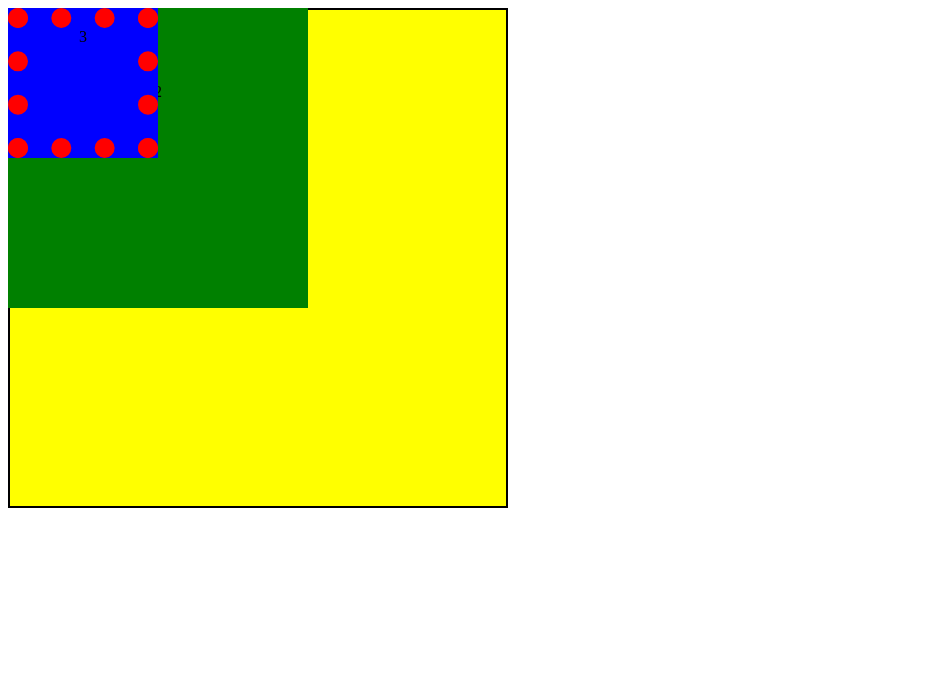
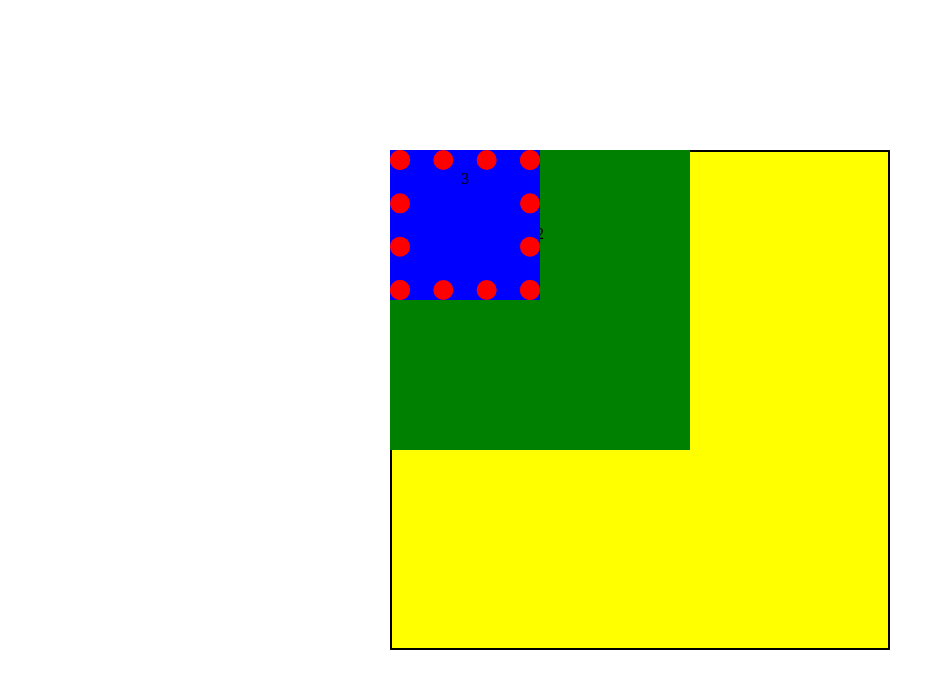
Before and after one commit to m-m-e/m1-1.5-E5, a plain HTML site: page index.html in a window 1280 px wide. Shown: the whole page, without its empty margins (0-945 px from the left). Drawn offline with Linux system fonts and the light colour scheme.

Commit message:
Add css properties to center 1 box

```diff
--- a/style.css
+++ b/style.css
@@ -1,5 +1,16 @@
 .page {
-    width: 500px;
+    margin: 0;
+    /* width: 500px;*/
+    /*
+        Este alto no lo necesitas a no ser que quieras asegurarte que la página tiene al menos el alto del objeto mayor. En ese caso debería ser un min-height y ya que .container tiene posicionaminto absoluto y se sale del flujo, tb necesitaríamos un min-width.
+
+        Le voy a poner un alto y ancho mínimo de 600, para que siempre sobre espacio. Tb le voy a decir que intente ocupar todo el ancho y alto que pueda, pero al menos tiene que ocupar 600x600 si haces más pequeña la ventana verás que aparece scroll
+    */
+    width: 100vw;
+    height: 100vh;
+    min-width: 600px;
+    min-height: 600px;
+    position: relative;
 }
 
 .container {
@@ -7,6 +18,17 @@
     margin: 0;
     width: 500px;
     height: 500px;
+    /*
+        siempre que pongamos un elemento con posicionamiento absolute o fixed necesito ponerle coordenadas horizontales y laterales, por ejmplo left:0; top: 0;
+        Como lo queremos centrado en la pantalla vamos a usar un sistema que funciona muy bien: pongo un left:50%; top: 50%; esto hace que se coloque a partir del 50% horizontal de su contendor y del 50% vertical de su contenedor.
+        Y luego con transform, lo desplazo un 50% de le mismo hacia arriba y hacia la izquierda
+    */
+    left: 50%;
+    top: 50%;
+    transform: translate(-50%, -50%);
+    /* El resto de elementos (.div2 y .div3) se centran con esas tres líneas de arriba */
+    /* Recuerda que como tienes la clase general .box puedes añadir esas tres líneas al selector .box y se aplica a todos los elementos ;)
+    */
 }
 
 .box {
@@ -29,7 +51,6 @@
     width: 300px;
     background: #008000;
     padding: 75px;
-
 }
 
 .div3 {
```
